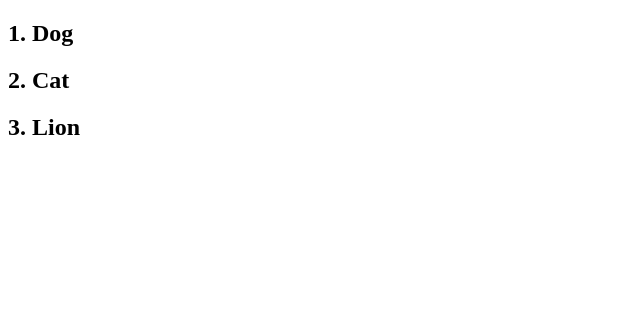
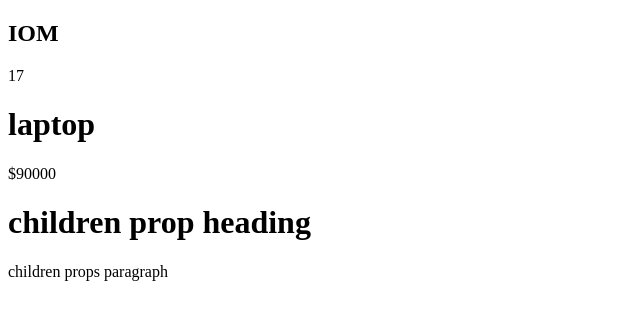
Before and after one commit to iom-future/react-for-beginners1, a React (Vite) app: page / in a window 1280 px wide. Shown: the top 320 px of the page, without its empty margins (0-640 px from the left). Built offline with nearby package versions, Linux system fonts and the light colour scheme.

Commit message:
learn props and how to pass props from parent to children

```diff
--- a/src/App.jsx
+++ b/src/App.jsx
@@ -4,10 +4,17 @@
 import UserList from "./components/UserList.jsx"
 import ProductList from "./components/ProductList.jsx";
 import Renderchallenge from "./components/RenderChallenge.jsx"
+import Person from "./components/Person.jsx";
+import Product from "./components/Product.jsx";
+import ChildrenProps from "./components/ChildrenProps.jsx";
 function App() {
     return(<div>
-     <Renderchallenge />
-
+     <Person name="IOM" age={17} />
+     <Product name="laptop" price={90000} />
+     <ChildrenProps>
+        <h1>children prop heading</h1>
+        <p>children props paragraph</p>
+     </ChildrenProps>
     </div>);
 }
 
--- /dev/null
+++ b/src/components/ChildrenProps.jsx
@@ -0,0 +1,9 @@
+import React from 'react'
+
+function ChildrenProps(props) {
+  return (
+    <div>{props.children}</div>
+  )
+}
+
+export default ChildrenProps
--- /dev/null
+++ b/src/components/Person.jsx
@@ -0,0 +1,10 @@
+const Person = (props)=>{
+    return (
+        <div>
+            <h2>{props.name}</h2>
+            <p>{props.age}</p>
+        </div>
+    )
+}
+
+export default Person
--- /dev/null
+++ b/src/components/Product.jsx
@@ -0,0 +1,10 @@
+const Product = ({name,price})=>{
+          return(
+                <div>
+                    <h1>{name}</h1>
+                    <p>${price}</p>
+                </div>
+          )
+}
+
+export default Product
```
